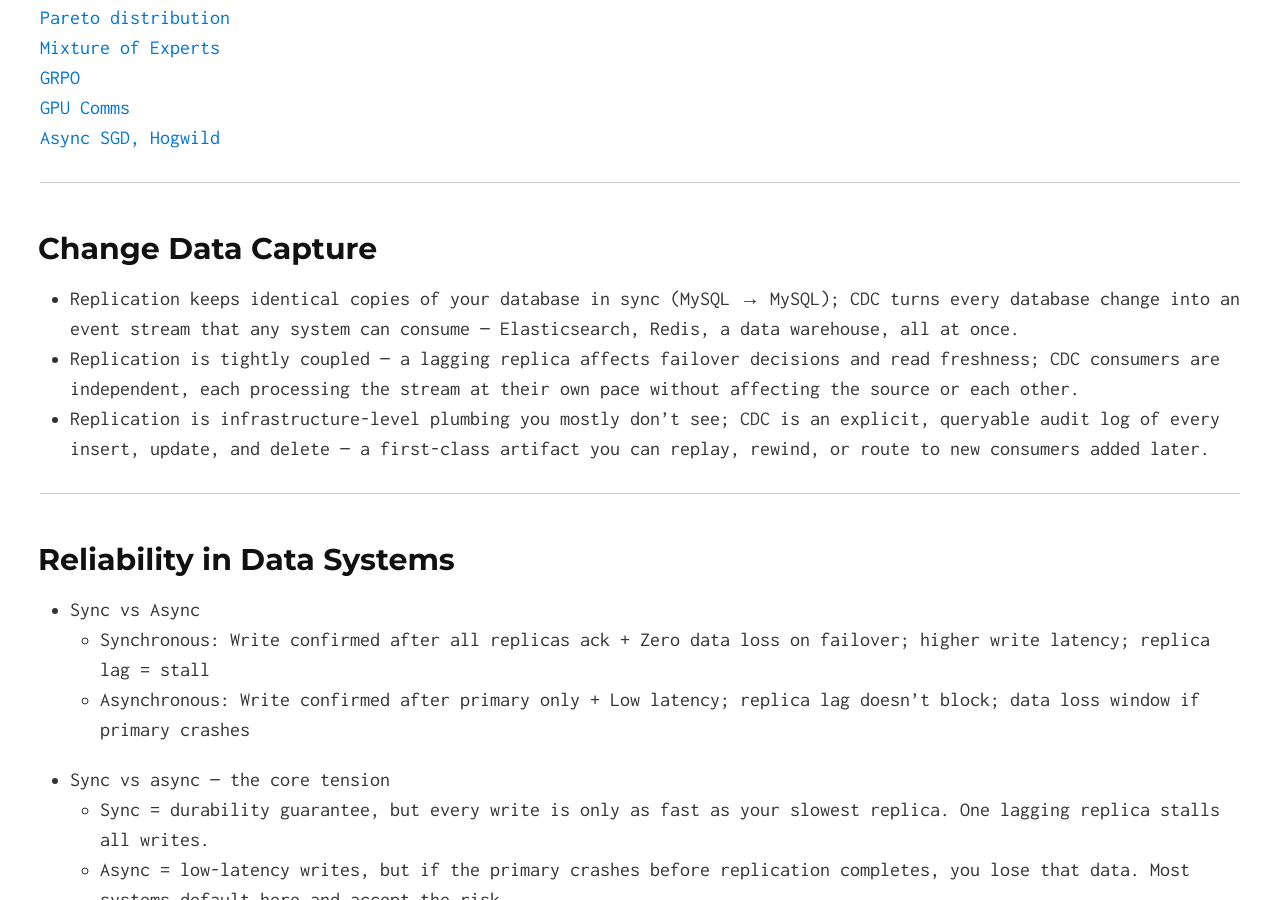
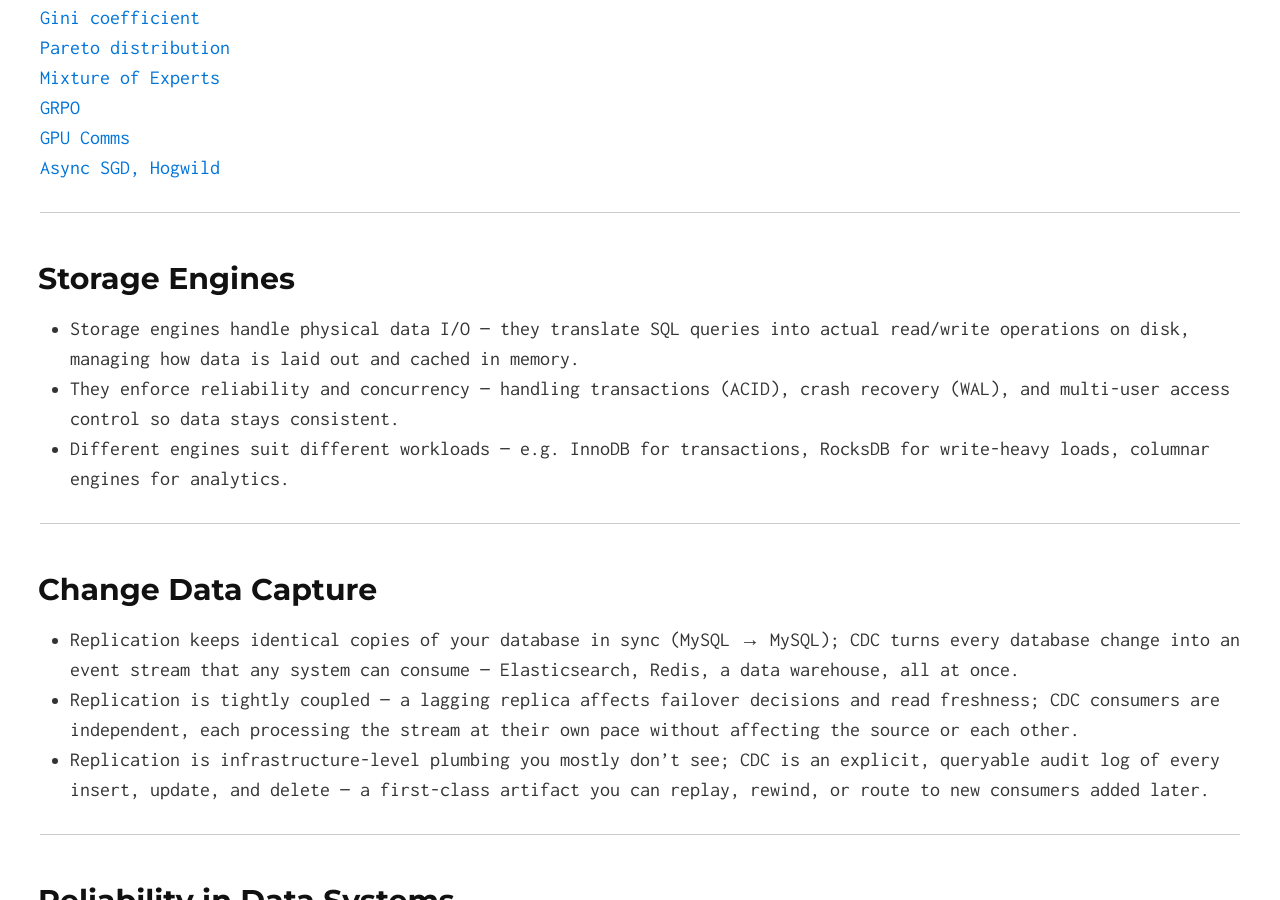
Before and after one commit to divyanshk/Mini-Blogs, a Jekyll site: the page built from index.md, in a window 1280 px wide and 900 px high, scrolled down 1057 px. Built offline with Jekyll 4.4.1, drawn with Linux system fonts in a browser that asks for light colours; formulas are drawn with MathJax 3.

Commit message:
storage engines

```diff
--- a/index.md
+++ b/index.md
@@ -5,6 +5,7 @@ layout: default
 [Reliability in Data Systems](#reliability)
 [Scaling up vs Scaling out](#scaling)
 [OLTP vs OLAP](#olap)
+[Storage Engines](#engine)
 [Cross Domain RecSys problems](#cdr)
 [Stages of Model Training](#posttraining)
 [Small Language Models](#slm)
@@ -34,6 +35,14 @@ layout: default
 [GRPO](#grpo)
 [GPU Comms](#gpucomms)
 [Async SGD, Hogwild](#asyncsgd)
+
+---
+
+## <a name="engine"></a>Storage Engines
+
+* Storage engines handle physical data I/O — they translate SQL queries into actual read/write operations on disk, managing how data is laid out and cached in memory.
+* They enforce reliability and concurrency — handling transactions (ACID), crash recovery (WAL), and multi-user access control so data stays consistent.
+* Different engines suit different workloads — e.g. InnoDB for transactions, RocksDB for write-heavy loads, columnar engines for analytics.
 
 ---
 
```
